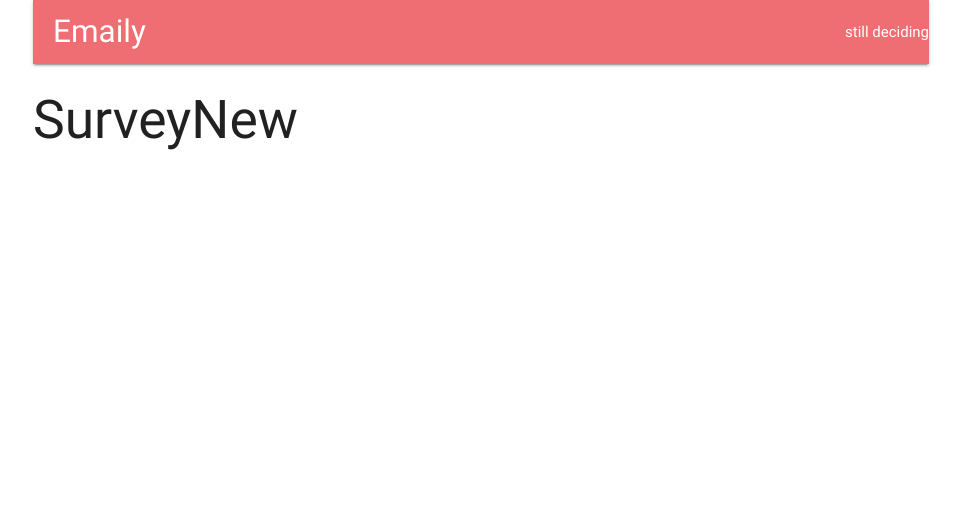
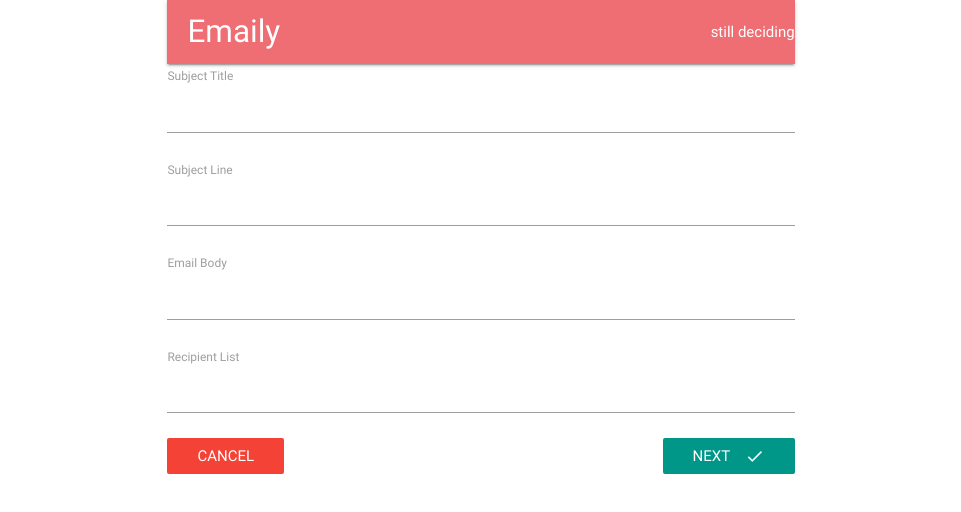
Before and after one commit to digression99/udemy-node-with-react-client, a React (Create React App) app: page /surveys/new in a window 1280 px wide. Shown: the top 512 px of the page, without its empty margins (159-1120 px from the left). Built offline with nearby package versions, Linux system fonts and the light colour scheme; no server answers.

Commit message:
add form validation

```diff
--- a/package.json
+++ b/package.json
@@ -21,6 +21,7 @@
     "react-scripts": "1.1.4",
     "react-stripe-checkout": "^2.6.3",
     "redux": "^4.0.0",
+    "redux-form": "^7.4.2",
     "redux-logger": "^3.0.6",
     "redux-thunk": "^2.3.0"
   },
--- a/public/index.html
+++ b/public/index.html
@@ -19,6 +19,8 @@
       work correctly both with client-side routing and a non-root public URL.
       Learn how to configure a non-root public URL by running `npm run build`.
     -->
+    <link href="https://fonts.googleapis.com/icon?family=Material+Icons" rel="stylesheet">
+
     <title>React App</title>
   </head>
   <body>
--- a/src/components/App.js
+++ b/src/components/App.js
@@ -5,9 +5,8 @@ import * as actions from '../actions';
 
 import Header from './Header';
 import Landing from './Landing';
-const Dashboard = () => <h2>Dashboard</h2>;
-const SurveyNew = () => <h2>SurveyNew</h2>;
-
+import Dashboard from './Dashboard';
+import SurveyNew from './surveys/SurveyNew';
 
 class App extends Component {
 
@@ -19,7 +18,7 @@ class App extends Component {
         return (
             <div className="container">
                 <BrowserRouter>
-                    <div>
+                    <div className="container">
                         <Header />
                         <Route exact path="/" component={Landing} />
                         <Route exact path="/surveys" component={Dashboard} />
--- /dev/null
+++ b/src/components/Dashboard.js
@@ -0,0 +1,22 @@
+import React from 'react';
+import { Link } from 'react-router-dom';
+
+const Dashboard = () => {
+    return (
+        <div>
+            Dashboard
+            <div className="fixed-action-btn" onClick={() => {
+                console.log('clicked.');
+            }}>
+                <Link to="/surveys/new" className="btn-floating btn-large red">
+                    <i
+                        className="large material-icons"
+                        style={{ fontSize : '30px' }}
+                    >add_box</i>
+                </Link>
+            </div>
+        </div>
+    );
+};
+
+export default Dashboard;
--- a/src/components/Header.js
+++ b/src/components/Header.js
@@ -20,11 +20,14 @@ class Header extends Component {
             default:
                 return [
                     <li
+                        key="0"
                         style={{ margin : '5px' }}
                     >
                         <img src={this.props.auth.googlePhotoURL} alt="photoURL"/>
                     </li>,
-                    <li key="1">
+                    <li
+                        key="1"
+                    >
                         <a href={URL_API_LOGOUT}>Logout</a>
                     </li>,
                     <li
--- /dev/null
+++ b/src/components/surveys/SurveyField.js
@@ -0,0 +1,14 @@
+// for survey form single field.
+import React from 'react';
+
+export default ({ input, label, meta : { error, touched } }) => {
+    return (
+        <div>
+            <label>{label}</label>
+            <input {...input} style={{ marginBottom : '5px' }}/>
+            <div className="red-text" style={{ marginBottom : '20px' }}>
+                {touched && error}
+            </div>
+        </div>
+    ); // if touched, then shows error.
+}
--- /dev/null
+++ b/src/components/surveys/SurveyForm.js
@@ -0,0 +1,72 @@
+import React, { Component } from 'react';
+import { reduxForm, Field } from 'redux-form';
+import SurveyField from './SurveyField';
+import { Link } from 'react-router-dom';
+
+const FIELDS = [
+    { label : "Subject Title", name : "title"},
+    { label : "Subject Line", name : "subject" },
+    { label : "Email Body", name : "body" },
+    { label : "Recipient List", name : "emails" }
+];
+
+class SurveyForm extends Component {
+    constructor(props) {
+        super(props);
+    }
+
+    renderFields() {
+        return (
+            <div>
+                {FIELDS.map(({ label, name}) =>
+                    <Field
+                        key={name}
+                        type="text"
+                        component={SurveyField}
+                        name={name}
+                        label={label}
+                    />)}
+            </div>
+        );
+    }
+
+    render() {
+        return (
+            <div>
+                <form onSubmit={this.props.handleSubmit(values => {
+                    console.log('form submitted!');
+                    console.log(values)
+                })}>
+                    {this.renderFields()}
+                    <Link
+                        to="/surveys"
+                        className="red btn-flat left white-text"
+                    >
+                        Cancel
+                    </Link>
+                    <button
+                        type="submit"
+                        className="teal btn-flat right white-text"
+                    >
+                        Next
+                        <i className="material-icons right">done</i>
+                    </button>
+                </form>
+            </div>
+        );
+    }
+}
+
+const validate = values => {
+    const errors = {};
+
+    FIELDS.map(({ name }) => {
+        if (!values[name]) {
+            errors[name] = `You must provide ${name}`
+        }
+    });
+
+    return errors
+};
+
+export default reduxForm({ form : 'surveyForm', validate })(SurveyForm);
--- /dev/null
+++ b/src/components/surveys/SurveyNew.js
@@ -0,0 +1,18 @@
+import React, { Component } from 'react';
+import SurveyForm from './SurveyForm';
+
+class SurveyNew extends Component {
+    constructor(props) {
+        super(props);
+    }
+
+    render() {
+        return (
+            <div>
+                <SurveyForm />
+            </div>
+        );
+    }
+}
+
+export default SurveyNew;
--- a/src/index.js
+++ b/src/index.js
@@ -5,9 +5,13 @@ import { Provider } from 'react-redux';
 import { createStore, applyMiddleware } from 'redux';
 import thunk from 'redux-thunk';
 import logger from 'redux-logger';
+import axios from 'axios';
 
 import App from './components/App';
 import reducers from './reducers';
+
+// development purpose only.
+window.axios = axios;
 
 const store = createStore(reducers, {}, applyMiddleware(thunk, logger));
 
--- a/src/reducers/index.js
+++ b/src/reducers/index.js
@@ -1,5 +1,8 @@
 import { combineReducers } from 'redux';
-
+import { reducer as reduxForm } from 'redux-form';
 import auth from './auth';
 
-export default combineReducers({ auth });
+export default combineReducers({
+    auth,
+    form : reduxForm
+});
```
Also changed, not shown: 1 other file (tests, documents, lock files or other folders).
